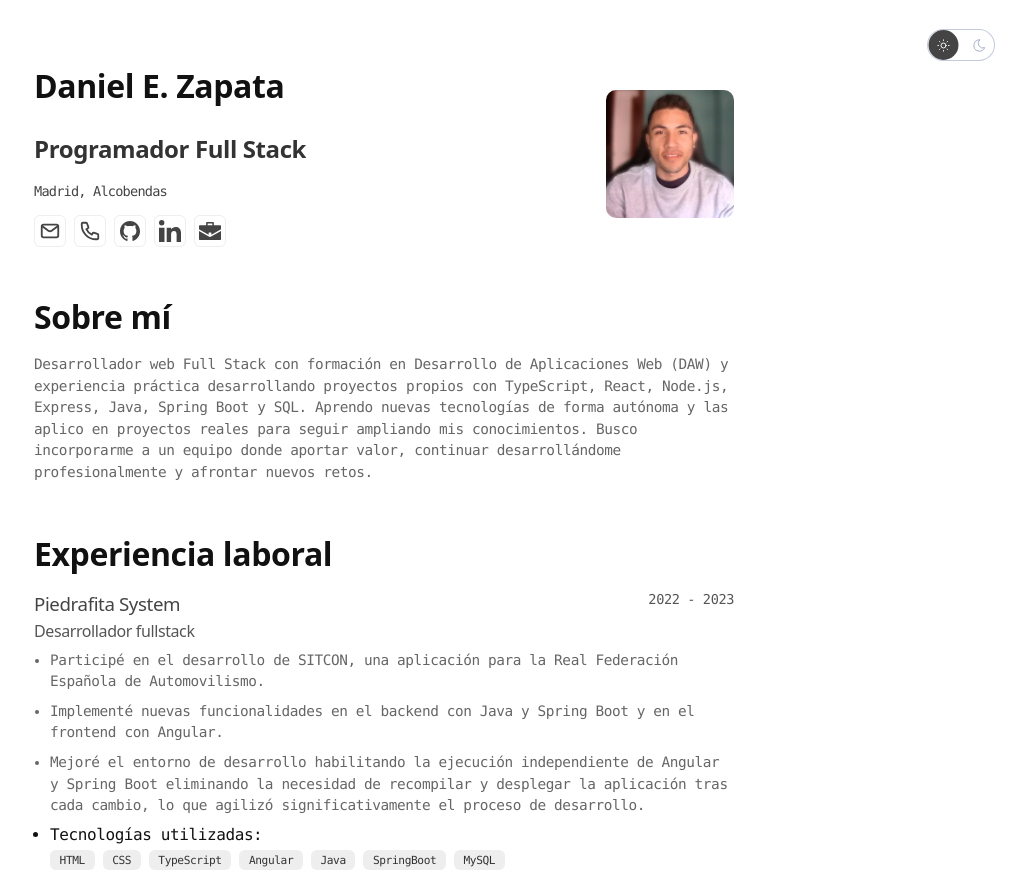
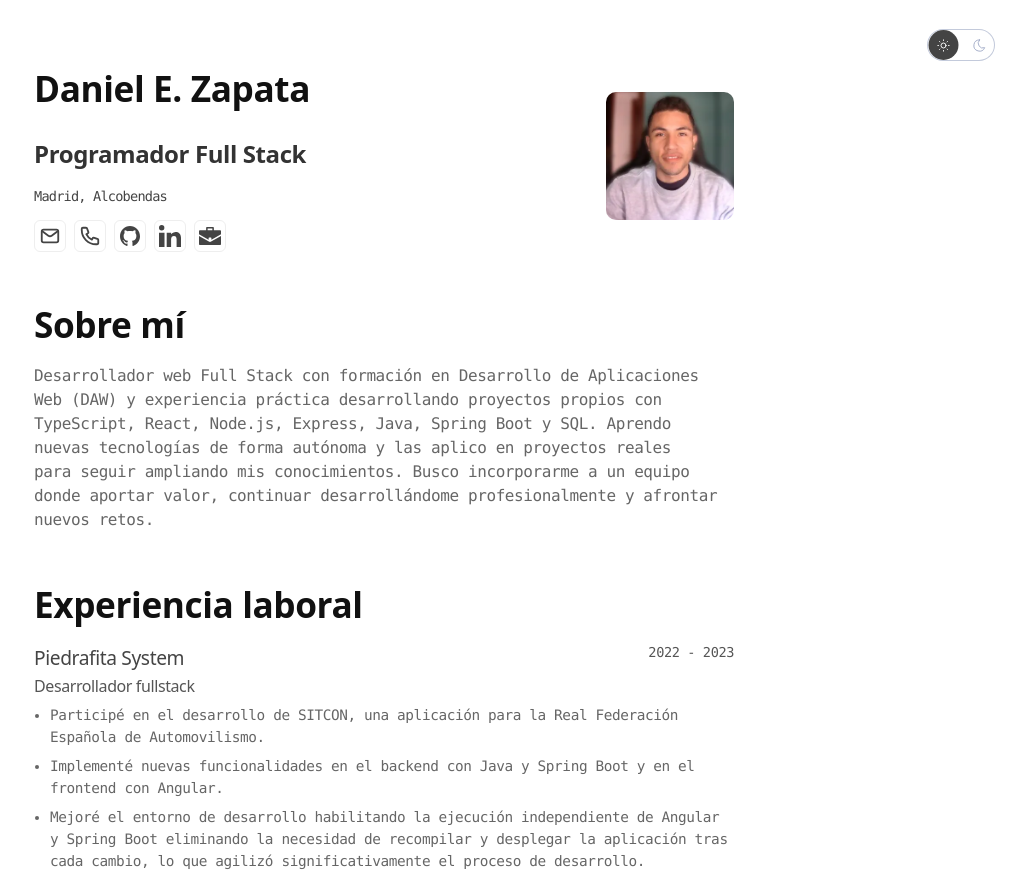
Before and after one commit to DezzDev/curriculum, an Astro site: page / in a window 1280 px wide. Shown: the top 875 px of the page, without its empty margins (256-1280 px from the left). Built offline with nearby package versions, Linux system fonts and the light colour scheme; Astro itself is replaced by a stand-in of ours.

Commit message:
update: adjust font sizes for improved readability in layout styles

```diff
--- a/src/layouts/Layout.astro
+++ b/src/layouts/Layout.astro
@@ -114,13 +114,13 @@ const { title } = Astro.props;
   }
 
   h1 {
-    font-size: 2rem;
+    font-size: 2.2rem;
   }
 
   h2 {
     color: var(--h2-color);
     font-weight: 500;
-    font-size: 1.1rem;
+    font-size: 1.5rem;
     text-wrap: balance;
   }
 
@@ -128,16 +128,18 @@ const { title } = Astro.props;
     font-weight: 500;
     color: var(--h3-color);
     margin-bottom: 4px;
+    font-size: 1.2rem;
   }
 
   h4 {
     color: var(--h4-color);
     font-weight: 400;
+    font-size: 1rem;
   }
 
   p {
     color: var(--p-color);
-    font-size: 0.9rem;
+    font-size: 1rem;
     line-height: 1.5;
     margin: 0;
     text-wrap: pretty;
@@ -156,7 +158,6 @@ const { title } = Astro.props;
     margin-bottom: 8px;
     font-weight: 700;
     line-height: 1.5;
-    font-size: 1.5rem;
   }
 
   time {
```
